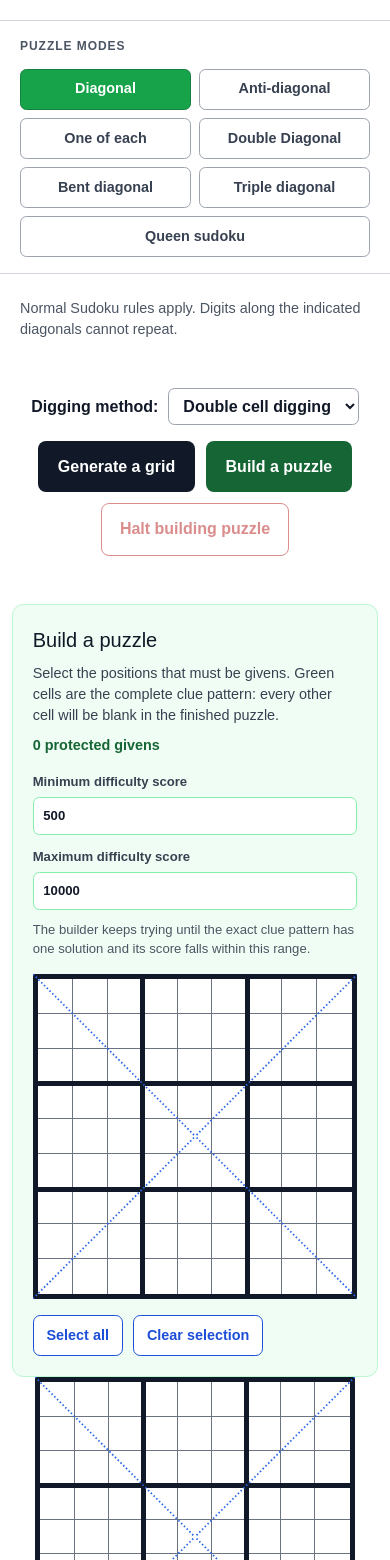
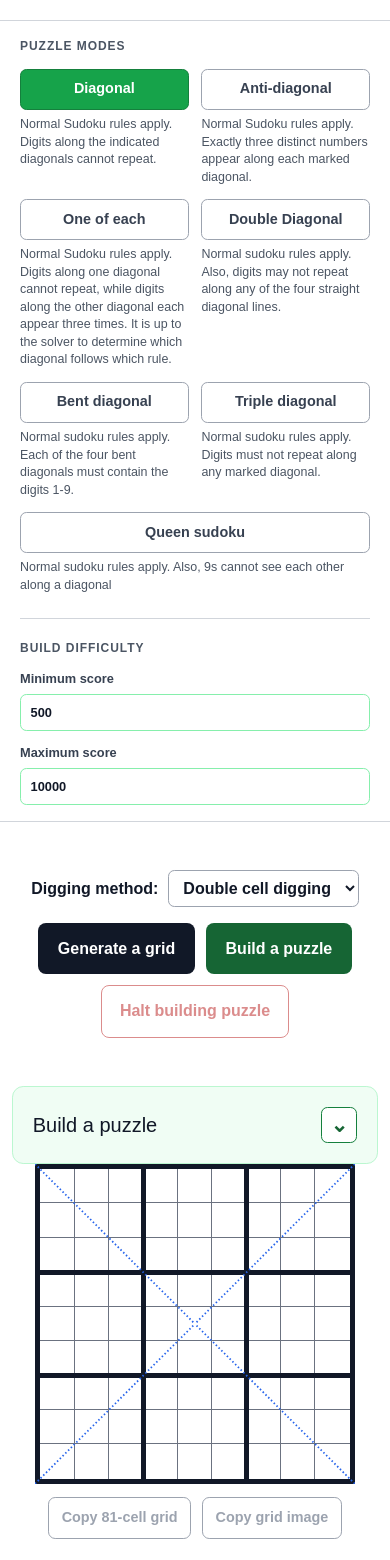
Before and after one commit to nahiphog/Diagonal-or-not, a Next.js app: page / in a window 390 px wide. Shown: the part 68-1628 px from the top of the page. Built offline with nearby package versions, Linux system fonts and the light colour scheme.

Commit message:
Add files via upload

```diff
--- a/app/globals.css
+++ b/app/globals.css
@@ -6,14 +6,18 @@ body { margin: 0; font-family: Arial, Helvetica, sans-serif; }
 .page { min-height: 100vh; }
 .site-header { width: min(1200px, 100%); margin: 0 auto; padding: 2rem 2rem 1.5rem; }
 h1 { margin: 0; font-size: clamp(2rem, 5vw, 3rem); font-weight: 700; letter-spacing: -0.05em; }
-.app-layout { display: grid; grid-template-columns: 13rem minmax(0, 1fr); width: min(1200px, 100%); min-height: calc(100vh - 6.5rem); margin: 0 auto; border-top: 1px solid #d1d5db; }
+.app-layout { display: grid; grid-template-columns: 19rem minmax(0, 1fr); width: min(1200px, 100%); min-height: calc(100vh - 6.5rem); margin: 0 auto; border-top: 1px solid #d1d5db; }
 .mode-dashboard { padding: 1.5rem 1rem; border-right: 1px solid #d1d5db; }
 .dashboard-title { margin: 0 0 0.85rem; color: #4b5563; font-size: 0.75rem; font-weight: 800; letter-spacing: 0.08em; text-transform: uppercase; }
 .workspace { display: flex; flex-direction: column; align-items: center; min-width: 0; padding: 1.5rem 2rem 4rem; }
-.mode-picker { display: flex; flex-direction: column; gap: 0.5rem; }
+.mode-picker { display: flex; flex-direction: column; gap: 1rem; }
 .mode-picker button { border: 1px solid #9ca3af; border-radius: 0.4rem; padding: 0.55rem 0.85rem; background: #fff; color: #374151; font-size: 0.9rem; font-weight: 600; cursor: pointer; }
 .mode-picker button.active { border-color: #15803d; background: #16a34a; color: #fff; }
-.rule-description { width: min(100%, 540px); margin: 0 0 1.5rem; color: #4b5563; font-size: 0.9rem; line-height: 1.45; }
+.mode-card p { margin: 0.4rem 0 0; color: #4b5563; font-size: 0.78rem; line-height: 1.4; }
+.dashboard-difficulty { display: grid; gap: 0.75rem; margin-top: 2.5rem; padding-top: 1.25rem; border-top: 1px solid #d1d5db; }
+.dashboard-difficulty .dashboard-title { margin-bottom: 0; }
+.dashboard-difficulty label { display: grid; gap: 0.35rem; color: #374151; font-size: 0.8rem; font-weight: 700; }
+.dashboard-difficulty input { min-width: 0; width: 100%; border: 1px solid #86efac; border-radius: 0.4rem; padding: 0.5rem 0.6rem; background: #fff; color: #111827; font: inherit; }
 .grid-frame { position: relative; width: min(82vw, 540px); }
 .grid { position: relative; isolation: isolate; display: grid; grid-template-columns: repeat(9, 1fr); border: 5px solid #111827; }
 .grid::after { content: ""; position: absolute; inset: 0; z-index: 3; pointer-events: none; background: linear-gradient(to right, transparent calc(33.333% - 2.5px), #111827 calc(33.333% - 2.5px), #111827 calc(33.333% + 2.5px), transparent calc(33.333% + 2.5px)), linear-gradient(to right, transparent calc(66.667% - 2.5px), #111827 calc(66.667% - 2.5px), #111827 calc(66.667% + 2.5px), transparent calc(66.667% + 2.5px)), linear-gradient(to bottom, transparent calc(33.333% - 2.5px), #111827 calc(33.333% - 2.5px), #111827 calc(33.333% + 2.5px), transparent calc(33.333% + 2.5px)), linear-gradient(to bottom, transparent calc(66.667% - 2.5px), #111827 calc(66.667% - 2.5px), #111827 calc(66.667% + 2.5px), transparent calc(66.667% + 2.5px)); }
@@ -36,6 +40,8 @@ h1 { margin: 0; font-size: clamp(2rem, 5vw, 3rem); font-weight: 700; letter-spac
 .copy-grid-button { margin-top: 0.85rem; border: 1px solid #1d4ed8; border-radius: 0.45rem; padding: 0.55rem 0.8rem; background: #fff; color: #1d4ed8; font: inherit; font-size: 0.9rem; font-weight: 700; cursor: pointer; }
 .copy-grid-button:hover:not(:disabled) { background: #eff6ff; }
 .copy-grid-button:disabled { border-color: #9ca3af; color: #9ca3af; cursor: not-allowed; }
+.grid-copy-actions { display: flex; flex-wrap: wrap; justify-content: center; gap: 0.65rem; }
+.grid-copy-actions .copy-grid-button { margin-top: 0.85rem; }
 .puzzle-output { display: grid; justify-items: center; }
 .puzzle-display { display: grid; justify-items: center; }
 .puzzle-output-built { grid-template-columns: minmax(0, 540px) minmax(15rem, 1fr); align-items: start; gap: 1.5rem; width: min(96vw, 1040px); }
@@ -53,7 +59,12 @@ h1 { margin: 0; font-size: clamp(2rem, 5vw, 3rem); font-weight: 700; letter-spac
 .generate-button:focus-visible { outline: 3px solid #2563eb; outline-offset: 3px; }
 .puzzle-builder { width: min(94vw, 620px); margin-top: 2rem; padding: 1.25rem; border: 1px solid #bbf7d0; border-radius: 0.7rem; background: #f0fdf4; }
 .puzzle-builder h2 { margin: 0 0 0.5rem; font-size: 1.25rem; }
+.builder-heading { display: flex; align-items: center; justify-content: space-between; gap: 1rem; }
+.builder-heading h2 { margin: 0; }
+.builder-caret { min-width: 2.25rem; min-height: 2.25rem; border: 1px solid #15803d; border-radius: 0.4rem; background: #fff; color: #166534; font: inherit; font-size: 1.3rem; font-weight: 800; cursor: pointer; }
+.builder-caret:hover { background: #dcfce7; }
 .puzzle-builder p { margin: 0; color: #374151; font-size: 0.9rem; line-height: 1.45; }
+.puzzle-builder .builder-heading + p { margin-top: 1rem; }
 .puzzle-builder .builder-count { margin-top: 0.6rem; color: #166534; font-weight: 700; }
 .difficulty-range { display: grid; grid-template-columns: repeat(2, minmax(0, 1fr)); gap: 0.75rem; margin-top: 1rem; }
 .difficulty-range label { display: grid; gap: 0.35rem; color: #374151; font-size: 0.82rem; font-weight: 700; }
@@ -109,8 +120,10 @@ h1 { margin: 0; font-size: clamp(2rem, 5vw, 3rem); font-weight: 700; letter-spac
   .site-header { padding: 1.5rem 1.25rem 1rem; }
   .app-layout { grid-template-columns: 1fr; min-height: auto; }
   .mode-dashboard { padding: 1rem 1.25rem; border-right: 0; border-bottom: 1px solid #d1d5db; }
-  .mode-picker { flex-direction: row; flex-wrap: wrap; }
-  .mode-picker button { flex: 1 1 8rem; }
+  .mode-picker { flex-direction: row; flex-wrap: wrap; gap: 0.8rem; }
+  .mode-card { flex: 1 1 10rem; }
+  .mode-card button { width: 100%; }
+  .dashboard-difficulty { margin-top: 1.5rem; }
   .workspace { padding: 1.5rem 1.25rem 3rem; }
   .dig-results { width: min(94vw, 540px); }
   .puzzle-output-built { grid-template-columns: 1fr; width: auto; }
--- a/app/page.tsx
+++ b/app/page.tsx
@@ -747,7 +747,7 @@ export default function Home() {
   const [diggingMethod, setDiggingMethod] = useState<DiggingMethod>("double");
   const [difficulty, setDifficulty] = useState<DifficultyRating | null>(null);
   const [walkthroughIndex, setWalkthroughIndex] = useState(0);
-  const [copiedGrid, setCopiedGrid] = useState<"puzzle" | "solution" | "solution-image" | "solution-image-download" | null>(null);
+  const [copiedGrid, setCopiedGrid] = useState<"puzzle" | "puzzle-image" | "puzzle-image-download" | "solution" | "solution-image" | "solution-image-download" | null>(null);
   const [puzzleInput, setPuzzleInput] = useState("");
   const [inputError, setInputError] = useState<string | null>(null);
   const [protectedCells, setProtectedCells] = useState<boolean[]>(() => Array(81).fill(false));
@@ -757,6 +757,7 @@ export default function Home() {
   const [buildAttempts, setBuildAttempts] = useState(0);
   const [minimumDifficulty, setMinimumDifficulty] = useState("500");
   const [maximumDifficulty, setMaximumDifficulty] = useState("10000");
+  const [isBuilderExpanded, setIsBuilderExpanded] = useState(false);
   const buildStartedAt = useRef(0);
   const showsDiagonalGuides = mode === "diagonal" || mode === "anti-diagonal" || mode === "one-of-each";
   const generate = () => {
@@ -774,6 +775,7 @@ export default function Home() {
   const selectMode = (nextMode: Mode) => { setIsBuilding(false); setIsBuiltPuzzle(false); setMode(nextMode); setGrid(emptyGrid()); setSolution(null); setElapsed(null); setDifficulty(null); setWalkthroughIndex(0); setCopiedGrid(null); };
   const toggleProtectedCell = (cell: number) => setProtectedCells(cells => cells.map((selected, index) => index === cell ? !selected : selected));
   const buildPuzzle = () => {
+    setIsBuilderExpanded(true);
     if (mode !== "diagonal" && mode !== "anti-diagonal") { setBuilderError("The custom builder currently supports Diagonal and Anti-diagonal puzzles. Select one of those modes to build a puzzle."); return; }
     const minimum = Number(minimumDifficulty), maximum = Number(maximumDifficulty);
     if (!Number.isInteger(minimum) || !Number.isInteger(maximum) || minimum < 0 || maximum < minimum) {
@@ -838,14 +840,23 @@ export default function Home() {
     await navigator.clipboard.writeText(board.flat().map(value => value || ".").join(""));
     setCopiedGrid(kind);
   };
-  const copySolutionImage = async () => {
-    if (!solution) return;
+  const copyGridImage = async (
+    board: Grid,
+    kind: "puzzle-image" | "puzzle-image-download" | "solution-image" | "solution-image-download",
+    filename: string,
+    completed = false,
+  ) => {
     const size = 900, cellSize = size / 9;
     const canvas = document.createElement("canvas");
     canvas.width = size; canvas.height = size;
     const context = canvas.getContext("2d");
     if (!context) return;
     context.fillStyle = "#ffffff"; context.fillRect(0, 0, size, size);
+    if (mode === "queen") board.flat().forEach((value, cell) => {
+      if (value !== 9) return;
+      context.fillStyle = "#fef3c7";
+      context.fillRect((cell % 9) * cellSize, Math.floor(cell / 9) * cellSize, cellSize, cellSize);
+    });
     context.strokeStyle = "#6b7280"; context.lineWidth = 1;
     for (let line = 1; line < 9; line += 1) {
       context.beginPath(); context.moveTo(line * cellSize, 0); context.lineTo(line * cellSize, size); context.stroke();
@@ -856,27 +867,31 @@ export default function Home() {
       context.beginPath(); context.moveTo(line * cellSize, 0); context.lineTo(line * cellSize, size); context.stroke();
       context.beginPath(); context.moveTo(0, line * cellSize); context.lineTo(size, line * cellSize); context.stroke();
     }
+    if (showsDiagonalGuides) {
       context.strokeStyle = "#2563eb"; context.lineWidth = 5; context.setLineDash([14, 20]);
       context.beginPath(); context.moveTo(0, 0); context.lineTo(size, size); context.stroke();
       context.beginPath(); context.moveTo(size, 0); context.lineTo(0, size); context.stroke();
+    }
     context.setLineDash([]); context.textAlign = "center"; context.textBaseline = "middle"; context.font = "600 58px Arial";
-    solution.flat().forEach((value, cell) => {
-      context.fillStyle = grid.flat()[cell] ? "#111827" : "#2563eb";
+    board.flat().forEach((value, cell) => {
+      if (!value) return;
+      context.fillStyle = completed ? (grid.flat()[cell] ? "#111827" : "#2563eb") : mode === "queen" && value === 9 ? "#854d0e" : "#111827";
       context.fillText(String(value), (cell % 9 + 0.5) * cellSize, (Math.floor(cell / 9) + 0.54) * cellSize);
     });
     const blob = await new Promise<Blob | null>(resolve => canvas.toBlob(resolve, "image/png"));
     if (!blob) return;
     if (navigator.clipboard?.write && typeof ClipboardItem !== "undefined") {
       await navigator.clipboard.write([new ClipboardItem({ "image/png": blob })]);
-      setCopiedGrid("solution-image");
+      setCopiedGrid(kind.endsWith("-download") ? kind.replace("-download", "") as "puzzle-image" | "solution-image" : kind);
       return;
     }
     const downloadUrl = URL.createObjectURL(blob);
     const link = document.createElement("a");
-    link.href = downloadUrl; link.download = "completed-diagonal-sudoku.png"; link.click();
+    link.href = downloadUrl; link.download = filename; link.click();
     URL.revokeObjectURL(downloadUrl);
-    setCopiedGrid("solution-image-download");
+    setCopiedGrid(kind.endsWith("-download") ? kind : `${kind}-download` as "puzzle-image-download" | "solution-image-download");
   };
+  const copySolutionImage = () => solution && copyGridImage(solution, "solution-image", "completed-sudoku.png", true);
   const descriptions: Record<Mode, string> = {
     diagonal: "Normal Sudoku rules apply. Digits along the indicated diagonals cannot repeat.",
     "anti-diagonal": "Normal Sudoku rules apply. Exactly three distinct numbers appear along each marked diagonal.",
@@ -886,6 +901,15 @@ export default function Home() {
     "triple-diagonal": "Normal sudoku rules apply. Digits must not repeat along any marked diagonal.",
     queen: "Normal sudoku rules apply. Also, 9s cannot see each other along a diagonal",
   };
+  const modeOptions: { mode: Mode; label: string }[] = [
+    { mode: "diagonal", label: "Diagonal" },
+    { mode: "anti-diagonal", label: "Anti-diagonal" },
+    { mode: "one-of-each", label: "One of each" },
+    { mode: "double-diagonal", label: "Double Diagonal" },
+    { mode: "bent-diagonal", label: "Bent diagonal" },
+    { mode: "triple-diagonal", label: "Triple diagonal" },
+    { mode: "queen", label: "Queen sudoku" },
+  ];
 
   return (
     <main className="page">
@@ -897,17 +921,22 @@ export default function Home() {
         <aside className="mode-dashboard" aria-label="Puzzle modes">
           <p className="dashboard-title">Puzzle modes</p>
           <div className="mode-picker">
-            <button className={mode === "diagonal" ? "active" : ""} onClick={() => selectMode("diagonal")}>Diagonal</button>
-            <button className={mode === "anti-diagonal" ? "active" : ""} onClick={() => selectMode("anti-diagonal")}>Anti-diagonal</button>
-            <button className={mode === "one-of-each" ? "active" : ""} onClick={() => selectMode("one-of-each")}>One of each</button>
-            <button className={mode === "double-diagonal" ? "active" : ""} onClick={() => selectMode("double-diagonal")}>Double Diagonal</button>
-            <button className={mode === "bent-diagonal" ? "active" : ""} onClick={() => selectMode("bent-diagonal")}>Bent diagonal</button>
-            <button className={mode === "triple-diagonal" ? "active" : ""} onClick={() => selectMode("triple-diagonal")}>Triple diagonal</button>
-            <button className={mode === "queen" ? "active" : ""} onClick={() => selectMode("queen")}>Queen sudoku</button>
+            {modeOptions.map(option => <div className="mode-card" key={option.mode}>
+              <button className={mode === option.mode ? "active" : ""} onClick={() => selectMode(option.mode)}>{option.label}</button>
+              <p>{descriptions[option.mode]}</p>
+            </div>)}
+          </div>
+          <div className="dashboard-difficulty" role="group" aria-label="Required difficulty score range">
+            <p className="dashboard-title">Build difficulty</p>
+            <label>Minimum score
+              <input type="number" min="0" step="1" value={minimumDifficulty} onChange={event => setMinimumDifficulty(event.target.value)} disabled={isBuilding} />
+            </label>
+            <label>Maximum score
+              <input type="number" min="0" step="1" value={maximumDifficulty} onChange={event => setMaximumDifficulty(event.target.value)} disabled={isBuilding} />
+            </label>
           </div>
         </aside>
         <div className="workspace">
-          <p className="rule-description">{descriptions[mode]}</p>
       <label className="digging-method">
         Digging method:
         <select value={diggingMethod} onChange={event => setDiggingMethod(event.target.value as DiggingMethod)} disabled={isBuilding}>
@@ -921,17 +950,13 @@ export default function Home() {
         <button className="halt-button" onClick={haltBuilding} disabled={!isBuilding}>Halt building puzzle</button>
       </div>
       <section className="puzzle-builder" aria-label="Build a puzzle">
+        <div className="builder-heading">
           <h2>Build a puzzle</h2>
+          <button className="builder-caret" type="button" onClick={() => setIsBuilderExpanded(expanded => !expanded)} aria-expanded={isBuilderExpanded} aria-label={`${isBuilderExpanded ? "Hide" : "Show"} Build a puzzle settings`}>{isBuilderExpanded ? "⌃" : "⌄"}</button>
+        </div>
+        {isBuilderExpanded && <>
         <p>Select the positions that must be givens. Green cells are the complete clue pattern: every other cell will be blank in the finished puzzle.</p>
         <p className="builder-count">{protectedCells.filter(Boolean).length} protected givens</p>
-        <div className="difficulty-range" role="group" aria-label="Required difficulty score range">
-          <label>Minimum difficulty score
-            <input type="number" min="0" step="1" value={minimumDifficulty} onChange={event => setMinimumDifficulty(event.target.value)} disabled={isBuilding} />
-          </label>
-          <label>Maximum difficulty score
-            <input type="number" min="0" step="1" value={maximumDifficulty} onChange={event => setMaximumDifficulty(event.target.value)} disabled={isBuilding} />
-          </label>
-        </div>
         <p className="difficulty-range-note">{mode === "anti-diagonal"
           ? "The builder keeps trying until the exact clue pattern has one Anti-diagonal solution. Its score uses standard Sudoku techniques without treating either repeating diagonal as a no-repeat house."
           : "The builder keeps trying until the exact clue pattern has one solution and its score falls within this range."}</p>
@@ -950,6 +975,7 @@ export default function Home() {
         </div>
         {isBuilding && <p className="builder-status" role="status">Building from this exact pattern · {buildAttempts} completed grids tested.</p>}
         {builderError && <p className="builder-error" role="alert">{builderError}</p>}
+        </>}
       </section>
       <div className={`puzzle-output ${mode !== "one-of-each" && solution && difficulty ? "puzzle-output-built" : ""}`}>
         <div className="puzzle-display">
@@ -962,13 +988,14 @@ export default function Home() {
               {grid.flatMap((row, rowIndex) => row.map((value, columnIndex) => <div className={`cell ${mode === "queen" && value === 9 ? "queen-nine" : ""}`} key={`${rowIndex}-${columnIndex}`}>{value || ""}</div>))}
             </div>
           </div>
-          <button
-            className="copy-grid-button"
-            onClick={() => copyGrid(grid, "puzzle")}
-            disabled={!grid.flat().some(Boolean)}
-          >
+          <div className="grid-copy-actions">
+            <button className="copy-grid-button" onClick={() => copyGrid(grid, "puzzle")} disabled={!grid.flat().some(Boolean)}>
               {copiedGrid === "puzzle" ? "Copied 81 cells" : isBuiltPuzzle ? "Copy built 81-cell puzzle" : "Copy 81-cell grid"}
             </button>
+            <button className="copy-grid-button" onClick={() => copyGridImage(grid, "puzzle-image", "sudoku-grid.png")} disabled={!grid.flat().some(Boolean)}>
+              {copiedGrid === "puzzle-image" ? "Copied grid image" : copiedGrid === "puzzle-image-download" ? "Downloaded grid image" : "Copy grid image"}
+            </button>
+          </div>
         </div>
         {mode !== "one-of-each" && solution && difficulty && <aside className="built-difficulty-panel" aria-label="Puzzle difficulty and technique tally">
           <h2>Difficulty rating</h2>
@@ -1027,10 +1054,10 @@ export default function Home() {
               </aside>
             </div>
             <div className="walkthrough-controls">
-              <button onClick={() => setWalkthroughIndex(0)} disabled={walkthroughIndex === 0}>Go to step 0</button>
-              <button onClick={() => setWalkthroughIndex(index => Math.max(0, index - 1))} disabled={walkthroughIndex === 0}>Previous</button>
-              <button onClick={() => setWalkthroughIndex(index => Math.min(difficulty.walkthrough.length - 1, index + 1))} disabled={walkthroughIndex === difficulty.walkthrough.length - 1}>Next</button>
-              <button onClick={() => setWalkthroughIndex(difficulty.walkthrough.length - 1)} disabled={walkthroughIndex === difficulty.walkthrough.length - 1}>Go to last step</button>
+              <button aria-label="Go to step 0" title="Go to step 0" onClick={() => setWalkthroughIndex(0)} disabled={walkthroughIndex === 0}>&lt;&lt;</button>
+              <button aria-label="Previous step" title="Previous step" onClick={() => setWalkthroughIndex(index => Math.max(0, index - 1))} disabled={walkthroughIndex === 0}>&lt;</button>
+              <button aria-label="Next step" title="Next step" onClick={() => setWalkthroughIndex(index => Math.min(difficulty.walkthrough.length - 1, index + 1))} disabled={walkthroughIndex === difficulty.walkthrough.length - 1}>&gt;</button>
+              <button aria-label="Go to last step" title="Go to last step" onClick={() => setWalkthroughIndex(difficulty.walkthrough.length - 1)} disabled={walkthroughIndex === difficulty.walkthrough.length - 1}>&gt;&gt;</button>
             </div>
           </section>;
         })()}
```
Lines whose indentation alone changed are shown as unchanged.
